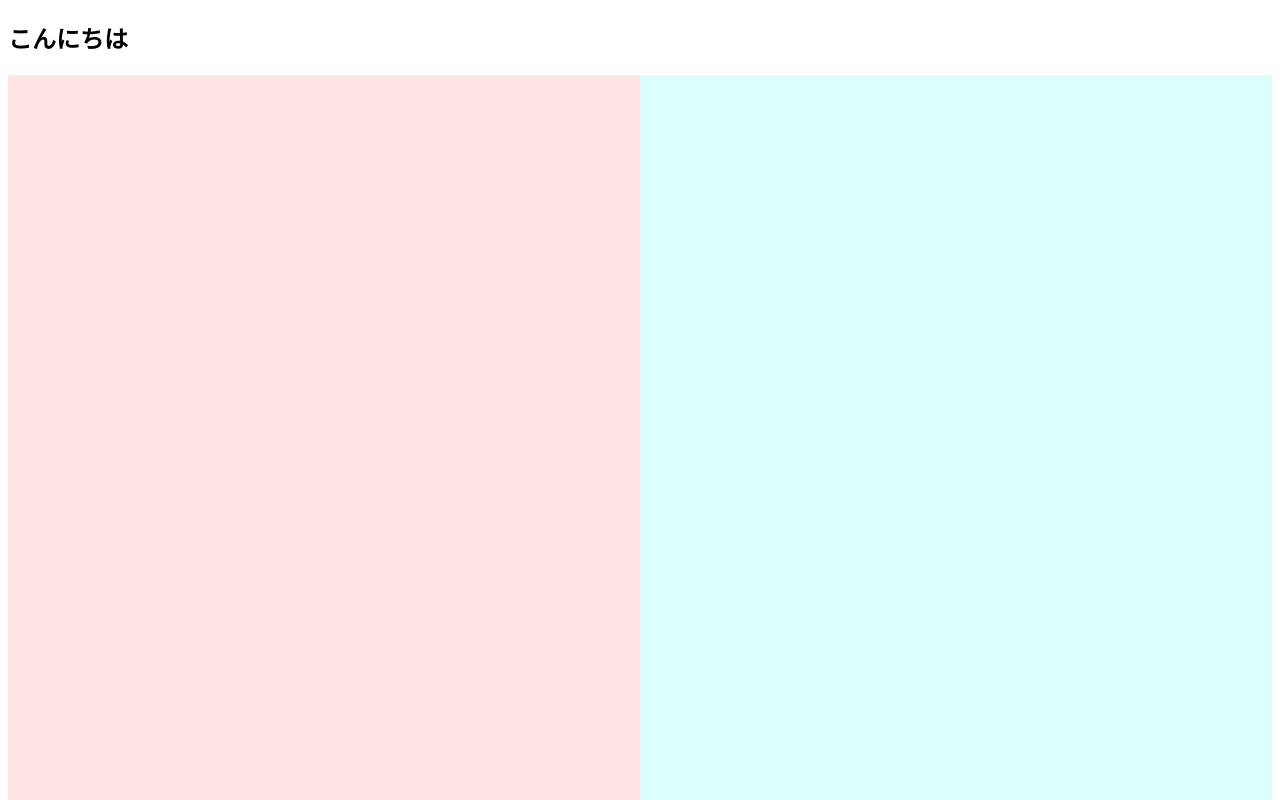
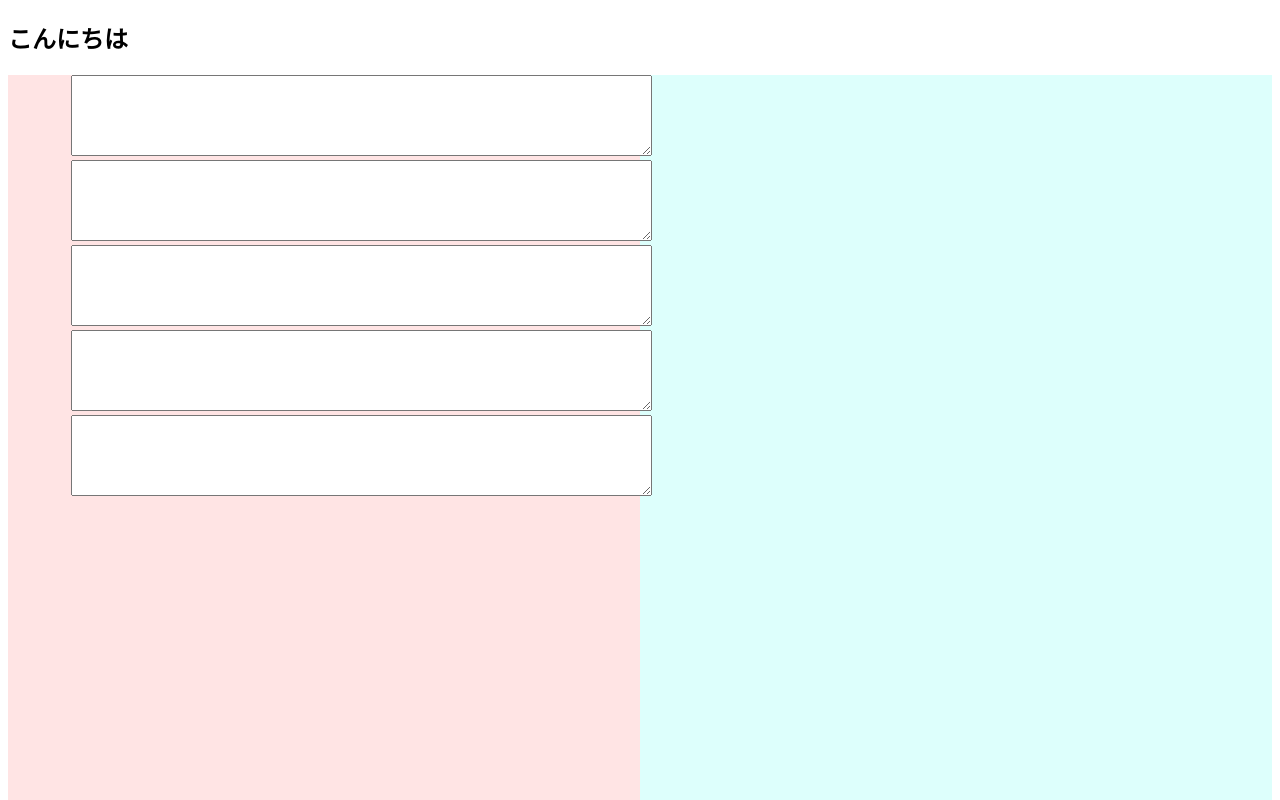
Before and after one commit to KHashimoto3/PLS_FRONT, a Vue app in the folder teikei_proto/: page / in a window 1280 px wide. Shown: the top 800 px of the page. Built offline with nearby package versions, Linux system fonts and the light colour scheme.

Commit message:
フォームを用意

```diff
--- a/teikei_proto/src/components/CodingRoop.vue
+++ b/teikei_proto/src/components/CodingRoop.vue
@@ -1,7 +1,17 @@
 <template>
   <div class="cf_area">
-    <div class="cf_left"></div>
-    <div class="cf_right"></div>
+    <div class="cf_left">
+      <div class="form_area">
+        <textarea cols="70" rows="5"></textarea><br />
+        <textarea cols="70" rows="5"></textarea><br />
+        <textarea cols="70" rows="5"></textarea><br />
+        <textarea cols="70" rows="5"></textarea><br />
+        <textarea cols="70" rows="5"></textarea><br />
+      </div>
+    </div>
+    <div class="cf_right">
+      <div class="hint_area"></div>
+    </div>
   </div>
 </template>
 
@@ -28,4 +38,14 @@ div.cf_right {
   margin-left: 50%;
   background: #ddfffc;
 }
+div.form_area {
+  width: 80%;
+  height: auto;
+  margin: auto;
+}
+div.hint_area {
+  width: 80%;
+  height: auto;
+  margin: auto;
+}
 </style>
```
